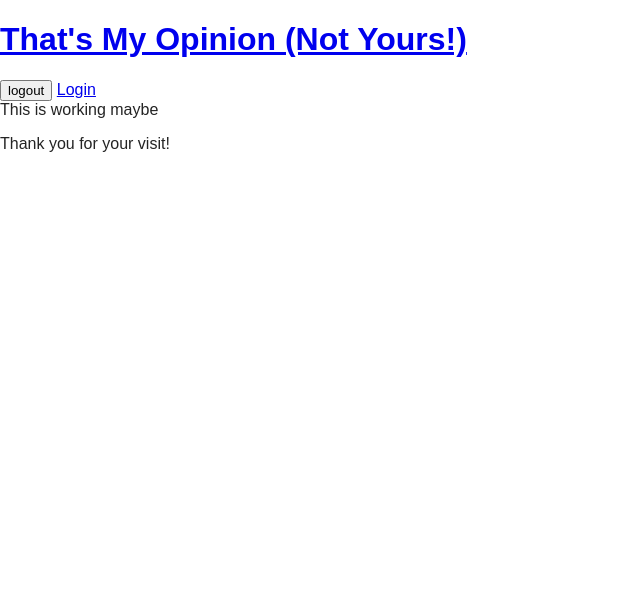
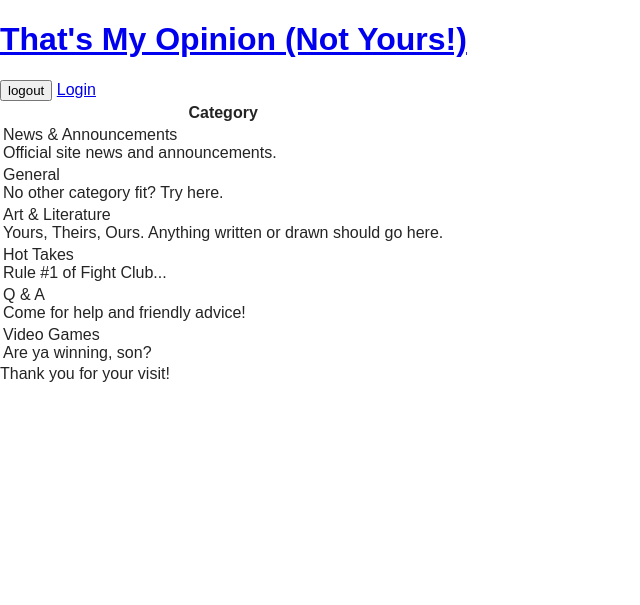
Before and after one commit to xiov91/group-project-2, a Node server app: page / in a window 1280 px wide. Shown: the top 605 px of the page, without its empty margins (0-640 px from the left). Run offline with Node 20, Linux system fonts and the light colour scheme; data that the repository does not hold is empty; some libraries are stand-ins or nearby versions.

Commit message:
categories
hardcoded categories into an html landing page, going to add cats to the post models so they can be filtered and the routes can be updated appropriately

```diff
--- a/controllers/home-routes.js
+++ b/controllers/home-routes.js
@@ -1,38 +1,10 @@
 const router = require('express').Router();
 const sequelize = require('../config/connection');
-const { Post, User, Comment } = require('../models');
+const { Post, User } = require('../models');
 
 router.get('/', (req, res) => {
-    Post.findAll({
-        attributes: [
-            'id',
-            'title',
-            'post_text',
-            'created_at'
-        ],
-        include: [
-            {
-                model: Comment,
-                attributes: ['id', 'comment_text', 'post_id', 'user_id', 'created_at'],
-                include: {
-                    model: User,
-                    attributes: ['username']
-                }
-            },
-            {model: User,
-            attributes: ['username']
-        }
-        ]
-    })
-    .then(dbPostData => {
-        const posts = dbPostData.map(post => post.get({ plain: true }));
-        res.render('homepage', { posts });
-    })
-    .catch(err => {
-        console.log(err);
-        res.status(500).json(err);
-    });
-});
+    res.render('homepage');
+  });
 
 router.get('/login', (req, res) => {
     if (req.session.loggedIn) {
--- a/seeds/index.js
+++ b/seeds/index.js
@@ -1,6 +1,7 @@
 const seedUsers = require('./user-seeds');
 const seedPosts = require('./post-seeds');
 const seedComments = require('./comment-seeds');
+const seedCategories = require('./category-seeds');
 
 const sequelize = require('../config/connection');
 
@@ -9,6 +10,9 @@ const seedAll = async () => {
     console.log('~~ DATABASE SYNCED ~~');
     await seedUsers();
     console.log('~~ USERS SEEDED ~~');
+
+    await seedCategories();
+    console.log('~~ CATEGORIES SEEDED ~~');
 
     await seedPosts();
     console.log('~~ POSTS SEEDED ~~');
--- a/views/homepage.handlebars
+++ b/views/homepage.handlebars
@@ -1,17 +1,43 @@
-<div> This is working maybe</div>
-
-<ol class="post-list">
-    {{#each posts as |post|}}
-    <li>
-        <div class="title">
-            <article class="post">
-                {{title}}
-        </div>
-        <div class="meta">by {{user.username}} on {{created_at}}
-            |
-            <a href="/post/{{id}}">{{comments.length}} comment(s)</a>
-        </div>
-        </article>
-    </li>
-    {{/each}}
-</ol>
+<table class="category-list">
+    <tbody>
+        <tr class="heading">
+            <th>Category</th>
+        </tr>
+        <tr class="row">
+            <td class="category-row">
+                <div class="cat-name">News & Announcements</div>
+                <div class="cat-desc">Official site news and announcements.</div>
+            </td>
+        </tr>
+        <tr class="row">
+            <td class="category-row">
+            <div class="cat-name">General</div>
+            <div class="cat-desc">No other category fit? Try here.</div>
+            </td>
+        </tr>
+        <tr class="row">
+            <td class="category-row">
+                <div class="cat-name">Art & Literature</div>
+            <div class="cat-desc">Yours, Theirs, Ours. Anything written or drawn should go here.</div>
+            </td>
+        </tr>
+        <tr class="row">
+            <td class="category-row">
+            <div class="cat-name">Hot Takes</div>
+            <div class="cat-desc">Rule #1 of Fight Club...</div>
+            </td>
+        </tr>
+        <tr class="row">
+            <td class="category-row">
+            <div class="cat-name">Q & A</div>
+            <div class="cat-desc">Come for help and friendly advice!</div>
+            </td>
+        </tr>
+        <tr class="row">
+            <td class="category-row">
+            <div class="cat-name">Video Games</div>
+            <div class="cat-desc">Are ya winning, son?</div>
+            </td>
+        </tr>
+    </tbody>
+</table>
```
Also changed, not shown: home-routes-copy.js (added, +46 -0 lines), seeds/category-seeds.js (added, +14 -0 lines).
